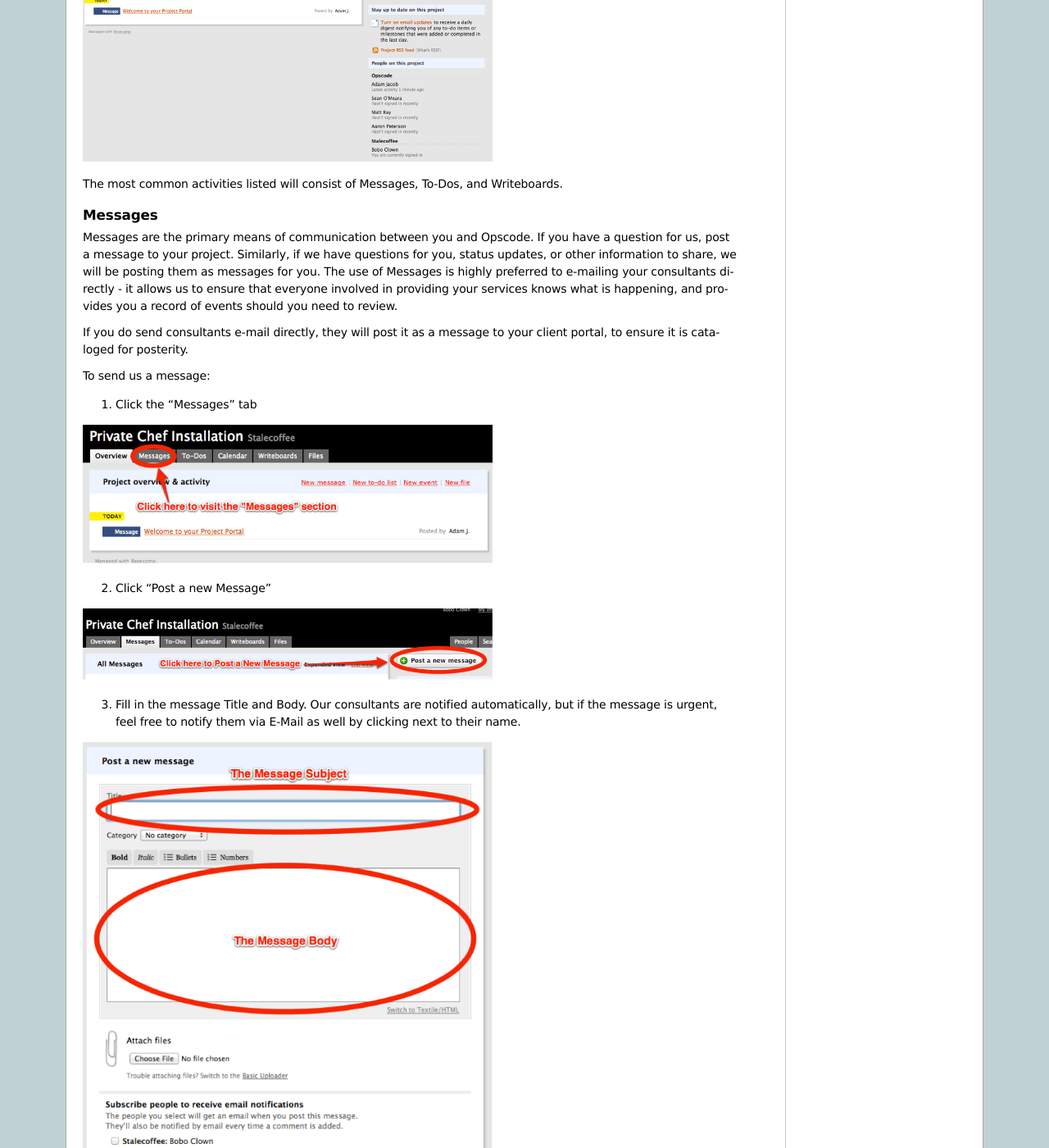
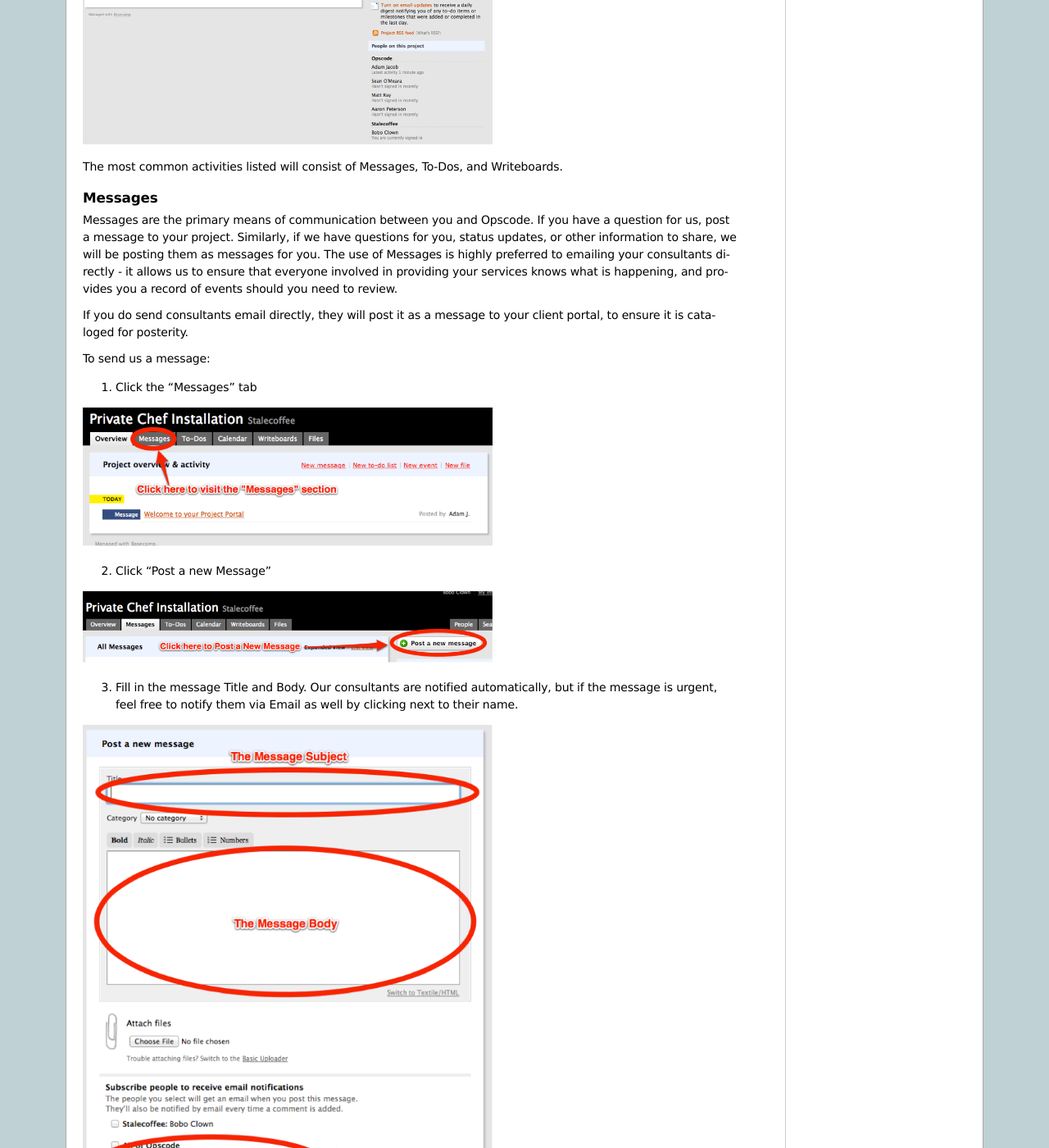
Before and after one commit to chef-boneyard/private-chef-administration, a Sphinx documentation site: the page built from source/engagement/consulting.rst, in a window 1280 px wide and 1400 px high, scrolled down 1486 px. Shown: the whole window at 82% size. Built offline with Sphinx 7.4.7, drawn with Linux system fonts in a browser that asks for light colours; some of the changed text lies outside the part shown.

Commit message:
e-mail->email for consistency

```diff
--- a/source/engagement/consulting.rst
+++ b/source/engagement/consulting.rst
@@ -32,12 +32,12 @@ individual, you must provide Opscode the following:
 *	Fax Number
 *	Preferred Instant Messaging Name (on Skype, Google, or MSN)
 
-This information should be sent via e-mail to consulting@opscode.com.
+This information should be sent via email to consulting@opscode.com.
 
-Each point of contact will receive an e-mail inviting them to join the Opscode
+Each point of contact will receive an email inviting them to join the Opscode
 Client Portal, and will then have access to the project we’re using to manage
 your Private Chef installation. Login information will be included in this
-e-mail.
+email.
 
 Opscode will provide you with a Primary Consultant, who will be your primary
 point of contact for the engagement, and a Secondary Consultant, who will be
@@ -80,11 +80,11 @@ Messages are the primary means of communication between you and Opscode. If you
 have a question for us, post a message to your project. Similarly, if we have
 questions for you, status updates, or other information to share, we will be
 posting them as messages for you. The use of Messages is highly preferred to
-e-mailing your consultants directly - it allows us to ensure that everyone
+emailing your consultants directly - it allows us to ensure that everyone
 involved in providing your services knows what is happening, and provides you a
 record of events should you need to review.
 
-If you do send consultants e-mail directly, they will post it as a message to
+If you do send consultants email directly, they will post it as a message to
 your client portal, to ensure it is cataloged for posterity.
 
 To send us a message:
@@ -101,7 +101,7 @@ To send us a message:
 
 3. Fill in the message Title and Body. Our consultants are notified
    automatically, but if the message is urgent, feel free to notify them via
-   E-Mail as well by clicking next to their name.
+   Email as well by clicking next to their name.
 
 .. image:: ../images/project_portal_message_body.png
   :width: 500
--- a/source/installation/prereqs.rst
+++ b/source/installation/prereqs.rst
@@ -61,7 +61,7 @@ NTP, as Chef is particularly sensitive to clock drift.
 Mail Relay
 ~~~~~~~~~~
 
-The Private Chef system utilizes e-mail to send notifications for
+The Private Chef system utilizes email to send notifications for
 various events (such as cluster fail-over, or failed periodic jobs.) We
 recommend you follow your operating systems guidelines and individual
 corporate policy for installation and configuration of a local Mail
```
